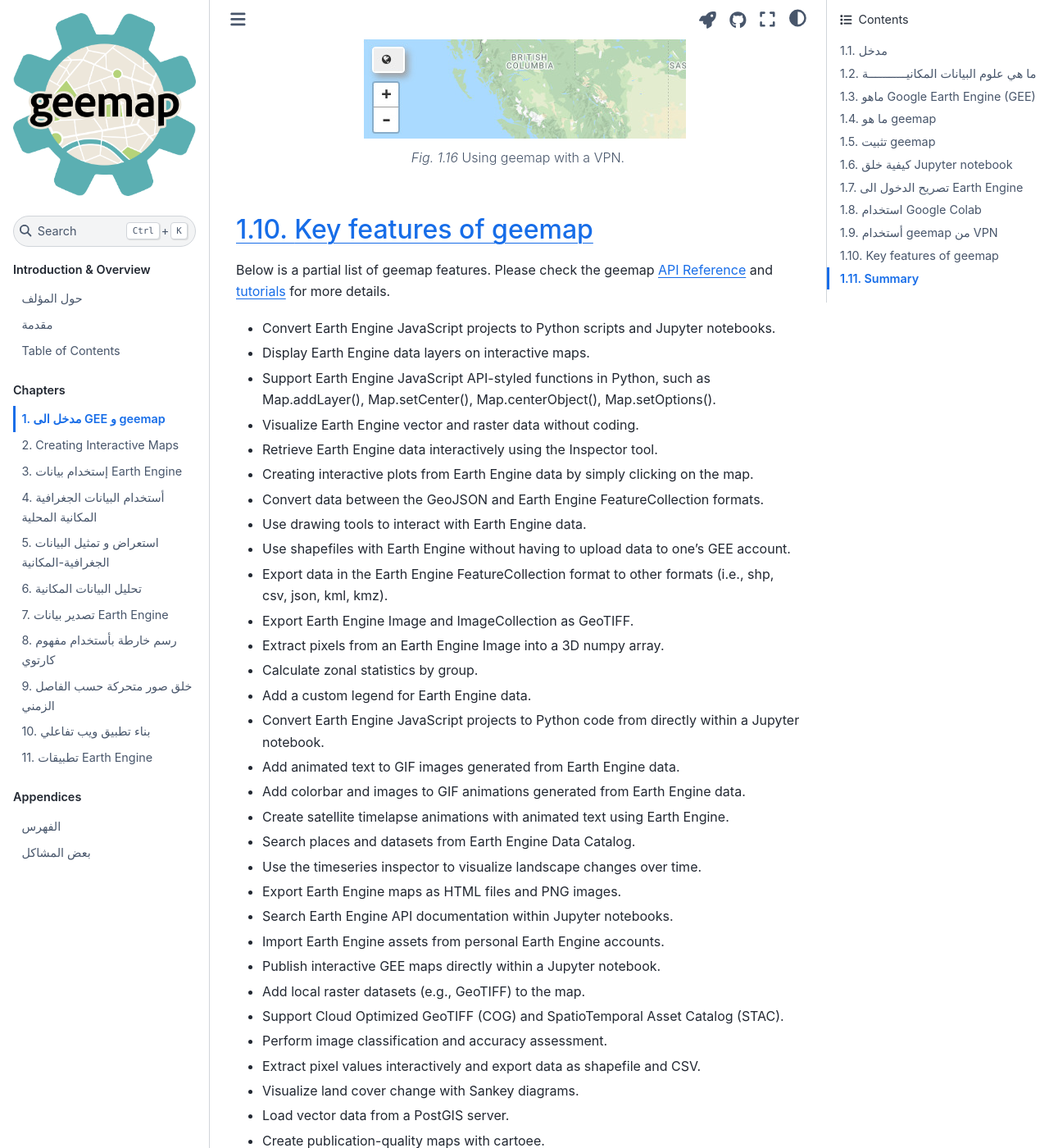
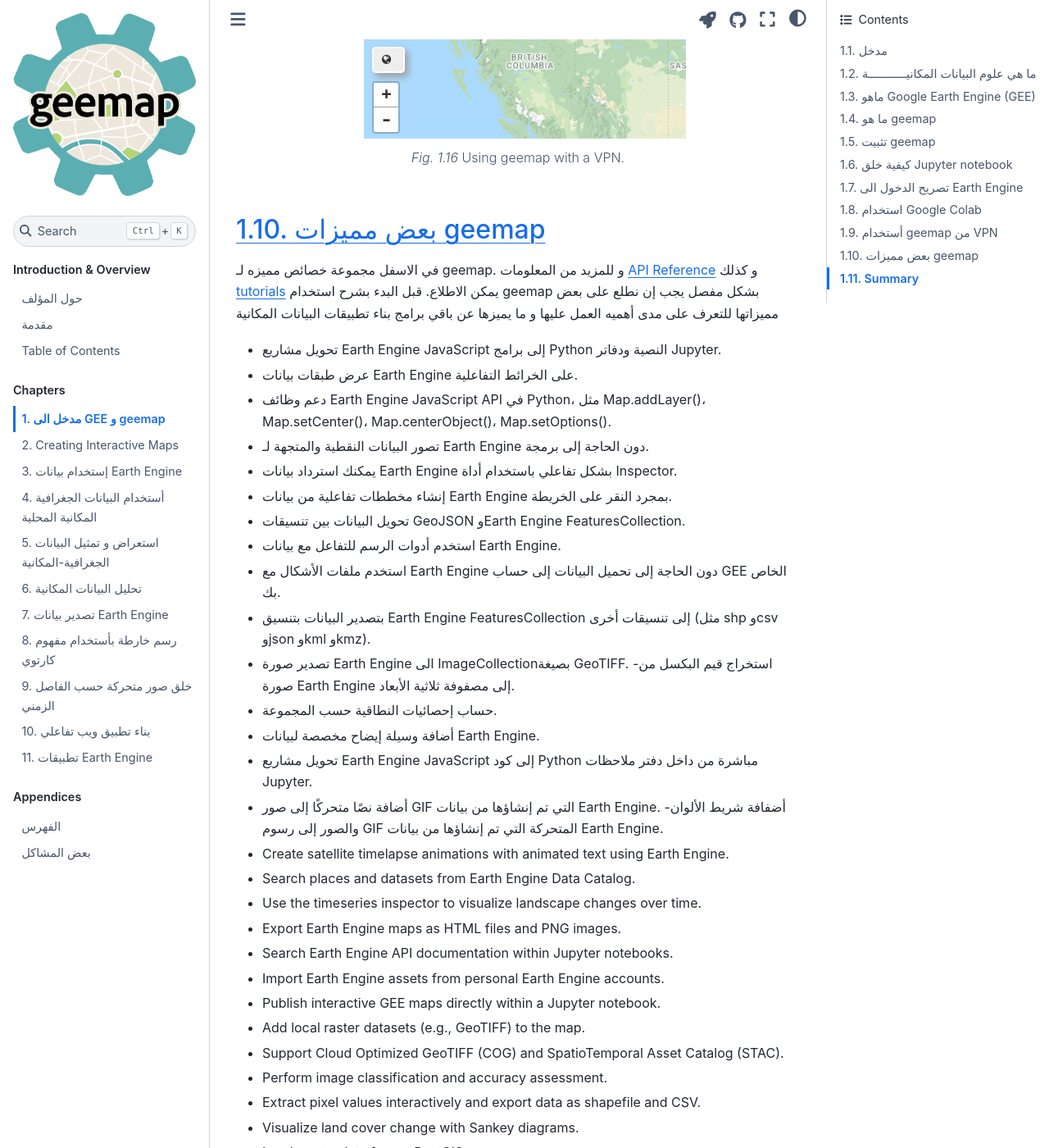
Before and after one commit to giswqs/geebook-arabic, a Jupyter Book: the page built from chapters/01_introduction.md, in a window 1280 px wide and 1400 px high, scrolled down 16789 px. Shown: the whole window at 82% size. Built offline with Jupyter Book 1.0.4 settings and Sphinx 7.4.7 and the Sphinx Book theme 1.1.4, drawn with Linux system fonts in a browser that asks for light colours; cross-references to code outside the pages are shown as plain code; some of the changed text lies outside the part shown.

Commit message:
Update 01_introduction.md

````diff
--- a/chapters/01_introduction.md
+++ b/chapters/01_introduction.md
@@ -388,27 +388,28 @@ name: ch01_vpn_proxy
 Using geemap with a VPN.
 ```
 
-## Key features of geemap
+## بعض مميزات geemap
+في الاسفل مجموعة خصائص مميزه لـ geemap. و للمزيد من المعلومات [API Reference](https://geemap.org/geemap) و كذلك [tutorials](https://geemap.org/tutorials) يمكن الاطلاع.
+قبل البدء بشرح استخدام geemap بشكل مفصل يجب إن نطلع على بعض مميزاتها للتعرف على مدى أهميه العمل عليها و ما يميزها عن باقي برامج بناء تطبيقات البيانات المكانية
 
-Below is a partial list of geemap features. Please check the geemap [API Reference](https://geemap.org/geemap) and [tutorials](https://geemap.org/tutorials) for more details.
 
-- Convert Earth Engine JavaScript projects to Python scripts and Jupyter notebooks.
-- Display Earth Engine data layers on interactive maps.
-- Support Earth Engine JavaScript API-styled functions in Python, such as Map.addLayer(), Map.setCenter(), Map.centerObject(), Map.setOptions().
-- Visualize Earth Engine vector and raster data without coding.
-- Retrieve Earth Engine data interactively using the Inspector tool.
-- Creating interactive plots from Earth Engine data by simply clicking on the map.
-- Convert data between the GeoJSON and Earth Engine FeatureCollection formats.
-- Use drawing tools to interact with Earth Engine data.
-- Use shapefiles with Earth Engine without having to upload data to one's GEE account.
-- Export data in the Earth Engine FeatureCollection format to other formats (i.e., shp, csv, json, kml, kmz).
-- Export Earth Engine Image and ImageCollection as GeoTIFF.
-- Extract pixels from an Earth Engine Image into a 3D numpy array.
-- Calculate zonal statistics by group.
-- Add a custom legend for Earth Engine data.
-- Convert Earth Engine JavaScript projects to Python code from directly within a Jupyter notebook.
-- Add animated text to GIF images generated from Earth Engine data.
-- Add colorbar and images to GIF animations generated from Earth Engine data.
+- تحويل مشاريع Earth Engine JavaScript إلى برامج Python النصية ودفاتر Jupyter.
+- عرض طبقات بيانات Earth Engine على الخرائط التفاعلية.
+- دعم وظائف Earth Engine JavaScript API في Python، مثل Map.addLayer()، Map.setCenter()، Map.centerObject()، Map.setOptions().
+- تصور البيانات النقطية والمتجهة لـ Earth Engine دون الحاجة إلى برمجة.
+- يمكنك استرداد بيانات Earth Engine بشكل تفاعلي باستخدام أداة Inspector.
+- إنشاء مخططات تفاعلية من بيانات Earth Engine بمجرد النقر على الخريطة.
+- تحويل البيانات بين تنسيقات GeoJSON وEarth Engine FeaturesCollection.
+- استخدم أدوات الرسم للتفاعل مع بيانات Earth Engine.
+- استخدم ملفات الأشكال مع Earth Engine دون الحاجة إلى تحميل البيانات إلى حساب GEE الخاص بك.
+- بتصدير البيانات بتنسيق Earth Engine FeaturesCollection إلى تنسيقات أخرى (مثل shp وcsv وjson وkml وkmz).
+- تصدير صورة Earth Engine الى ImageCollectionبصيغة GeoTIFF.
+-استخراج قيم البكسل من صورة Earth Engine إلى مصفوفة ثلاثية الأبعاد.
+- حساب إحصائيات النطاقية حسب المجموعة.
+- أضافة وسيلة إيضاح مخصصة لبيانات Earth Engine.
+- تحويل مشاريع Earth Engine JavaScript إلى كود Python مباشرة من داخل دفتر ملاحظات Jupyter.
+- أضافة نصًا متحركًا إلى صور GIF التي تم إنشاؤها من بيانات Earth Engine.
+-أضفافة شريط الألوان والصور إلى رسوم GIF المتحركة التي تم إنشاؤها من بيانات Earth Engine.
 - Create satellite timelapse animations with animated text using Earth Engine.
 - Search places and datasets from Earth Engine Data Catalog.
 - Use the timeseries inspector to visualize landscape changes over time.
````
